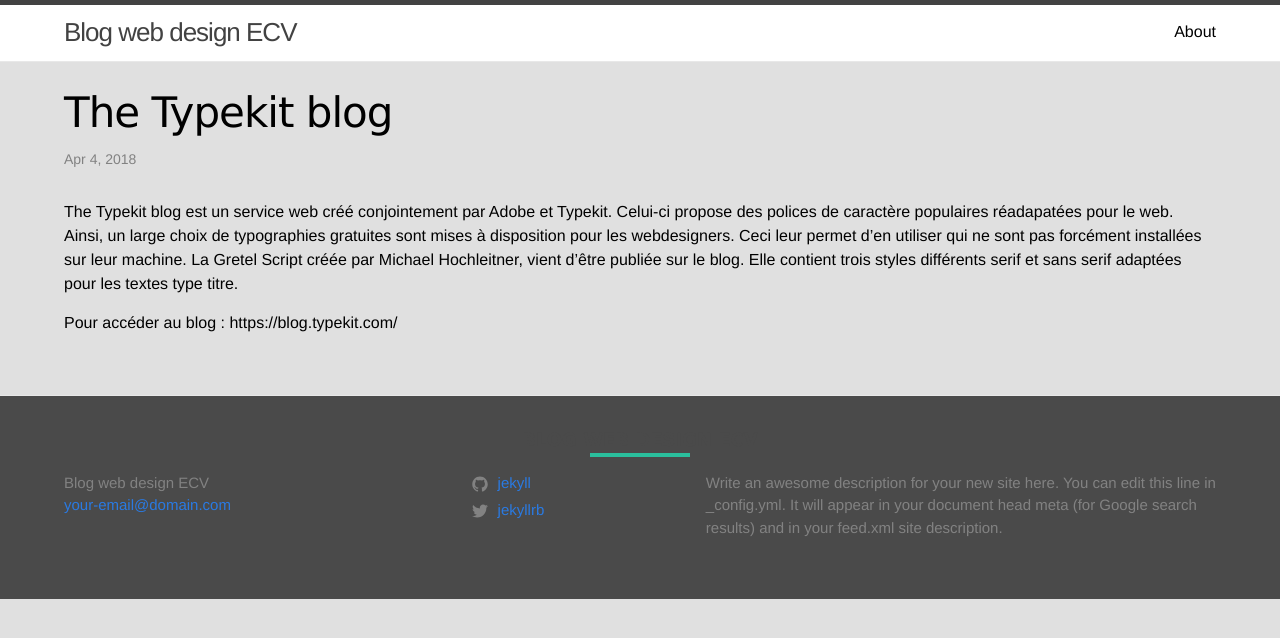
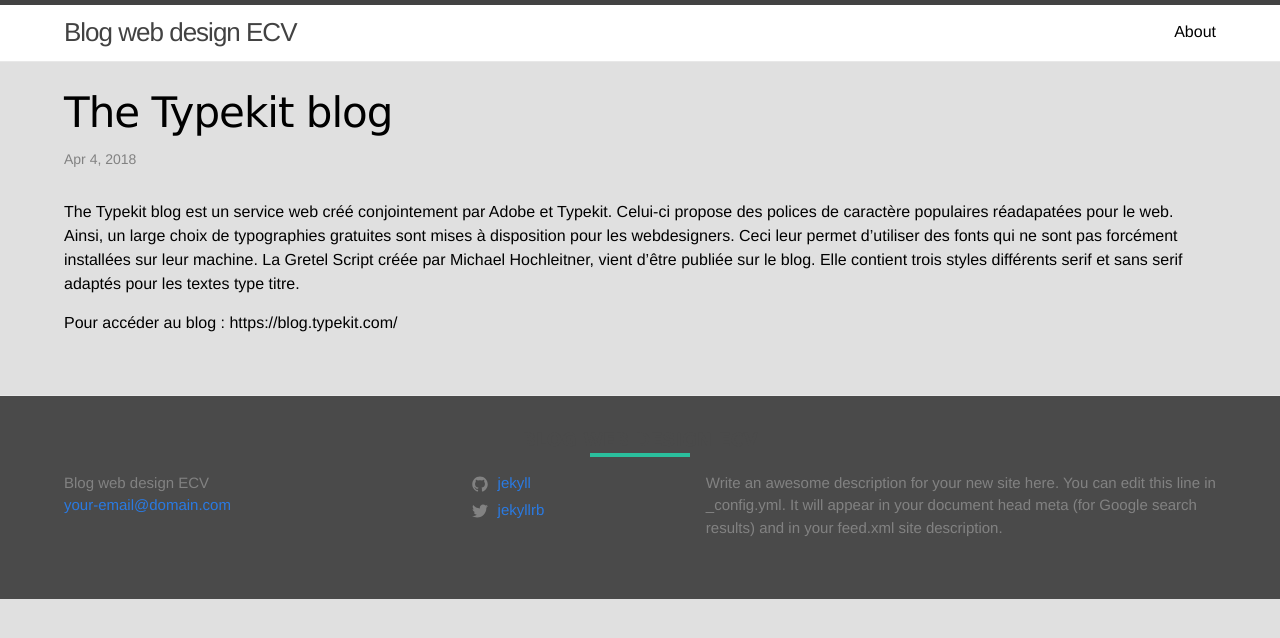
Before and after one commit to ecvwebdesign/ecv-webdesign-blog, a Jekyll site: the page built from _posts/2018-04-04-the-typekit-blog.markdown, in a window 1280 px wide. Shown: the top 638 px of the page. Built offline with Jekyll 4.4.1, drawn with Linux system fonts in a browser that asks for light colours.

Commit message:
correction
correction des articles :
- hommage-css
- humour-css
- dangers web
- typekit blog

```diff
--- a/_posts/2018-04-04-hommage-css.markdown
+++ b/_posts/2018-04-04-hommage-css.markdown
@@ -5,6 +5,6 @@
 categories: Code
 intro: Design et CSS
 ---
-Jon Yablonski a rendu hommage au Style Typographique international en utilisant les outils d'aujourd'hui. En effet, ce dernier a revisité les œuvres de certaines figures du design comme Josef Müller-Brockmann, Hans Neuburg ou encore Pierre Keller.  Ils ont été pioniers de l'époque et à l'origine du Sttle typographique international. Il est ainsi possible de consulter la programmation CSS grâce au lien CodePen situé en bas à droite de la page.
+Jon Yablonski a rendu hommage au Style Typographique international en utilisant les outils d'aujourd'hui. En effet, ce dernier a revisité les œuvres de certaines figures du design comme Josef Müller-Brockmann, Hans Neuburg ou encore Pierre Keller.  Ils ont été pionniers de l'époque et à l'origine du Style typographique international. Il est ainsi possible de consulter la programmation CSS grâce au lien CodePen situé en bas à droite de la page.
 
 Pour accéder à l'œuvre : http://swissincss.com
--- a/_posts/2018-04-04-humour-css.markdown
+++ b/_posts/2018-04-04-humour-css.markdown
@@ -5,6 +5,6 @@
 categories: Code
 intro: Le CSS et l'humour
 ---
-Saijo George rend le code CSS drôle, donc accessible à tous. Hermétiques aux langages du web ou web designers confirmés, tout le monde peut sourire des parties de feuilles de style rassemblées par l'artiste dans un mini site. En passant par les références de Titanic et de Harry Potter et plein d'autres encore, il revisite le CSS de manière humoristique et le rend humain.
+Saijo George rend le code CSS drôle, donc accessible à tous. Hermétiques aux langages du web ou designers confirmés, tout le monde peut sourire des feuilles de style rassemblées par l'artiste dans un mini site. En passant par les références de Titanic et de Harry Potter et plein d'autres encore, il revisite le CSS de manière humoristique et le rend humain.
 
 Pour accéder à l'œuvre : https://saijogeorge.com/css-puns/titanic/
--- a/_posts/2018-04-04-sensibilisation-dangers-web.markdown
+++ b/_posts/2018-04-04-sensibilisation-dangers-web.markdown
@@ -2,7 +2,7 @@
 layout: post
 title:  "La culture geek pour lutter contre les dangers d'internet"
 date:   2018-04-04 11:46:58 +0100
-categories: Code
+categories: histoire
 intro: Culture geek et dangers d'internet
 ---
 Nordnet a réalisé quatre courts-métrages animés et inspirés de la culture geek et des blockbusters des années 1980 et 2000. Ils reprennent les différents malwares que l'on peut retrouver sur internet comme le ver, le cheval de troie, le adware et le spyware. Ils sont incarnés par des personnages au discours décalé. Cette campagne de sensibilisation milite donc pour la cyber-sécurité de manière ludique et pédagogique. Elle sensibilise notamment sur l'évolution de ces virus, leur quantité et leur nouvelle sournoiserie. Le but a été de marquer les esprits sans effrayer, bien que les enjeux soient importants car il s'agit de vol d'infomations personnelles et bancaires. Ainsi, une tonalité irrévérensieuse et décalée a été adoptée. Nordnet a fait le choix d'utiliser les codes du dessin animé pour transmettre l'impact que ces sujets nécessitent.
--- a/_posts/2018-04-04-the-typekit-blog.markdown
+++ b/_posts/2018-04-04-the-typekit-blog.markdown
@@ -5,6 +5,6 @@
 categories: Outils
 intro: Adobe et Typekit
 ---
-The Typekit blog est un service web créé conjointement par Adobe et Typekit. Celui-ci propose des polices de caractère populaires réadapatées pour le web. Ainsi, un large choix de typographies gratuites sont mises à disposition pour les webdesigners. Ceci leur permet d'en utiliser qui ne sont pas forcément installées sur leur machine. La Gretel Script créée par Michael Hochleitner, vient d'être publiée sur le blog. Elle contient trois styles différents serif et sans serif adaptées pour les textes type titre.
+The Typekit blog est un service web créé conjointement par Adobe et Typekit. Celui-ci propose des polices de caractère populaires réadapatées pour le web. Ainsi, un large choix de typographies gratuites sont mises à disposition pour les webdesigners. Ceci leur permet d'utiliser des fonts qui ne sont pas forcément installées sur leur machine. La Gretel Script créée par Michael Hochleitner, vient d'être publiée sur le blog. Elle contient trois styles différents serif et sans serif adaptés pour les textes type titre.
 
 Pour accéder au blog : https://blog.typekit.com/
```
